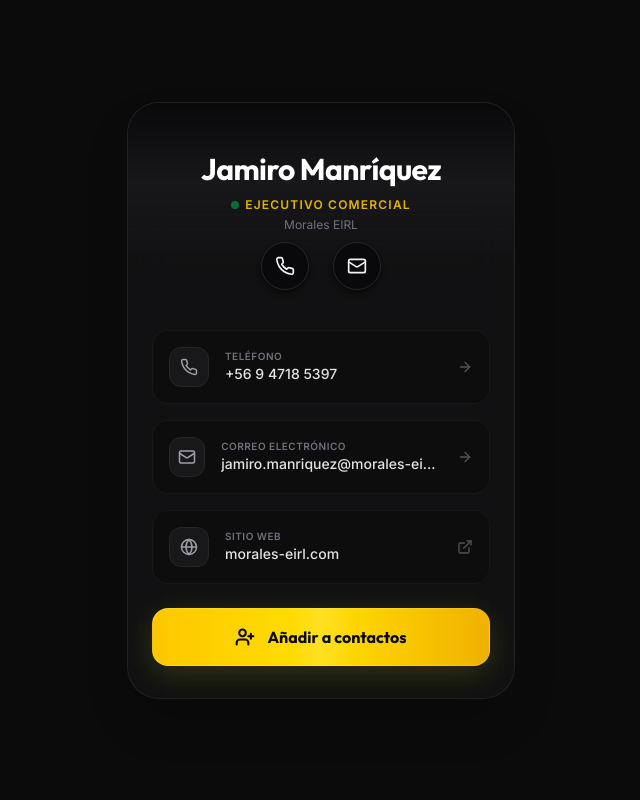
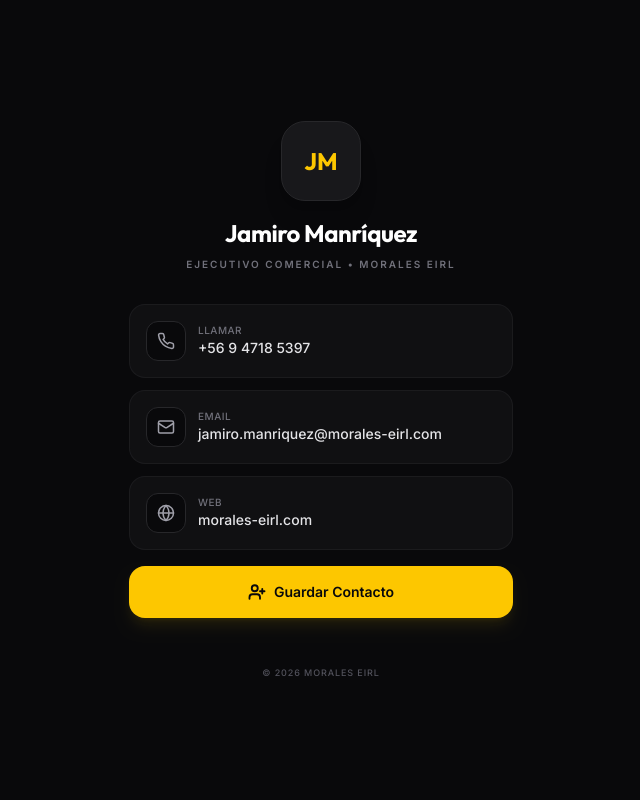
Before and after one commit to jamirou/portafolionuevo, an Astro site: page /contacto in a window 1280 px wide. Shown: the whole page, without its empty margins (319-959 px from the left). Built offline with nearby package versions, Linux system fonts and the light colour scheme; Astro itself is replaced by a stand-in of ours.

Commit message:
update contacto section2

```diff
--- a/src/pages/contacto.astro
+++ b/src/pages/contacto.astro
@@ -4,151 +4,121 @@ import favicon from "../assets/favicon.png";
 ---
 
 <!doctype html>
-<html lang="es" class="scroll-smooth">
+<html lang="es">
   <head>
     <meta charset="UTF-8" />
-    <meta name="viewport" content="width=device-width, initial-scale=1.0" />
+    <meta name="viewport" content="width=device-width, initial-scale=1.0, maximum-scale=1.0, user-scalable=no" />
 
     <!-- Favicon -->
     <link rel="icon" type="image/png" href={favicon.src} />
 
     <!-- SEO & Meta Tags -->
-    <title>Jamiro Manríquez - Contacto | Morales EIRL</title>
-    <meta name="description" content="Contacto comercial de Jamiro Manríquez, Ejecutivo Comercial en Morales EIRL. Guarda mis datos de contacto directamente en tu teléfono." />
+    <title>Jamiro Manríquez | Morales EIRL</title>
+    <meta name="description" content="Contacto comercial de Jamiro Manríquez, Ejecutivo Comercial en Morales EIRL." />
     <meta name="robots" content="noindex, nofollow" />
 
     <!-- Open Graph / Card Info -->
     <meta property="og:type" content="website" />
-    <meta property="og:title" content="Jamiro Manríquez - Contacto | Morales EIRL" />
-    <meta property="og:description" content="Contacto comercial. Añádeme a tus contactos o envíame un mensaje directo." />
+    <meta property="og:title" content="Jamiro Manríquez - Contacto" />
+    <meta property="og:description" content="Añádeme a tus contactos o envíame un mensaje directo." />
     <meta property="og:image" content="/moralesreducido.png" />
 
     <!-- Google Fonts -->
     <link rel="preconnect" href="https://fonts.googleapis.com">
     <link rel="preconnect" href="https://fonts.gstatic.com" crossorigin>
-    <link href="https://fonts.googleapis.com/css2?family=Inter:wght@300;400;500;600&family=Outfit:wght@500;700;800&display=swap" rel="stylesheet">
+    <link href="https://fonts.googleapis.com/css2?family=Inter:wght@400;500;600&family=Outfit:wght@600;700&display=swap" rel="stylesheet">
   </head>
-  <body class="bg-[#0B0B0C] text-zinc-100 antialiased selection:bg-yellow-400 selection:text-zinc-950 flex flex-col justify-center min-h-screen font-sans">
+  <body class="bg-[#09090b] text-zinc-100 antialiased selection:bg-yellow-400/30 h-dvh flex flex-col items-center justify-center font-sans overflow-hidden p-4">
 
-    <!-- Background glow elements -->
-    <div class="fixed inset-0 -z-10 overflow-hidden pointer-events-none">
-      <div class="absolute -top-[20%] left-1/2 -translate-x-1/2 w-[500px] h-[500px] bg-yellow-400/5 rounded-full blur-[120px]"></div>
-      <div class="absolute bottom-[-10%] left-10 w-[300px] h-[300px] bg-zinc-900/40 rounded-full blur-[80px]"></div>
+    <!-- Subtle Background Gradient -->
+    <div class="fixed inset-0 -z-10 bg-[radial-gradient(circle_at_50%_50%,rgba(250,204,21,0.03)_0%,rgba(9,9,11,1)_100%)]"></div>
+
+    <!-- Content Container -->
+    <div class="w-full max-w-sm flex flex-col items-center">
+
+      <!-- Profile Section -->
+      <header class="text-center mb-8">
+        <div class="w-20 h-20 bg-zinc-900 border border-zinc-800 rounded-3xl flex items-center justify-center mb-4 mx-auto shadow-xl">
+          <span class="text-2xl font-bold text-yellow-400 font-heading">JM</span>
         </div>
-
-    <!-- Main Container -->
-    <main class="w-full max-w-[420px] mx-auto px-4 py-8 flex flex-col justify-center">
-
-      <div class="bg-zinc-900/50 backdrop-blur-xl border border-zinc-800/80 rounded-[2rem] overflow-hidden shadow-2xl flex flex-col">
-
-        <!-- Header Banner (Visual Gradient) -->
-        <div class="bg-gradient-to-b from-zinc-950 via-zinc-900 to-transparent pt-12 pb-8 px-6 text-center relative border-b border-zinc-800/30">
-
-          <!-- Name and Title (Logo removed, Name is first) -->
-          <h1 class="text-3xl font-bold tracking-tight text-white font-heading">
+        <h1 class="text-2xl font-bold tracking-tight text-white font-heading">
           Jamiro Manríquez
         </h1>
-          <p class="text-xs font-semibold tracking-widest uppercase text-yellow-400/90 font-sans mt-2.5 flex items-center justify-center gap-1.5">
-            <span class="inline-block w-2 h-2 rounded-full bg-green-500 animate-pulse"></span>
-            Ejecutivo Comercial
+        <p class="text-[10px] font-semibold tracking-[0.2em] uppercase text-zinc-500 mt-2">
+          Ejecutivo Comercial • Morales EIRL
         </p>
-          <p class="text-zinc-500 text-xs mt-1">Morales EIRL</p>
-        </div>
+      </header>
 
-        <!-- Float Buttons Row (LEXO Style overlap position) -->
-        <div class="flex justify-center gap-6 -mt-6 z-10">
+      <!-- Links Stack -->
+      <nav class="w-full space-y-3">
+
+        <!-- Phone Link -->
         <a
           href="tel:+56947185397"
-            class="w-12 h-12 rounded-full bg-zinc-950 border border-zinc-800 hover:border-yellow-400/80 text-zinc-100 hover:text-yellow-400 transition-all duration-300 flex items-center justify-center hover:scale-105 active:scale-95 shadow-md shadow-black/40"
-            title="Llamar por teléfono"
+          class="flex items-center gap-3 p-4 rounded-2xl bg-zinc-900/50 hover:bg-zinc-800/80 border border-zinc-800/50 hover:border-yellow-400/30 transition-all duration-300 group"
         >
-            <svg xmlns="http://www.w3.org/2000/svg" width="20" height="20" viewBox="0 0 24 24" fill="none" stroke="currentColor" stroke-width="2" stroke-linecap="round" stroke-linejoin="round" class="lucide lucide-phone"><path d="M22 16.92v3a2 2 0 0 1-2.18 2 19.79 19.79 0 0 1-8.63-3.07 19.5 19.5 0 0 1-6-6 19.79 19.79 0 0 1-3.07-8.67A2 2 0 0 1 4.11 2h3a2 2 0 0 1 2 1.72 12.84 12.84 0 0 0 .7 2.81 2 2 0 0 1-.45 2.11L8.09 9.91a16 16 0 0 0 6 6l1.27-1.27a2 2 0 0 1 2.11-.45 12.84 12.84 0 0 0 2.81.7A2 2 0 0 1 22 16.92z"/></svg>
-          </a>
-          <a
-            href="mailto:jamiro.manriquez@morales-eirl.com"
-            class="w-12 h-12 rounded-full bg-zinc-950 border border-zinc-800 hover:border-yellow-400/80 text-zinc-100 hover:text-yellow-400 transition-all duration-300 flex items-center justify-center hover:scale-105 active:scale-95 shadow-md shadow-black/40"
-            title="Enviar correo"
-          >
-            <svg xmlns="http://www.w3.org/2000/svg" width="20" height="20" viewBox="0 0 24 24" fill="none" stroke="currentColor" stroke-width="2" stroke-linecap="round" stroke-linejoin="round" class="lucide lucide-mail"><rect width="20" height="16" x="2" y="4" rx="2"/><path d="m22 7-8.97 5.7a1.94 1.94 0 0 1-2.06 0L2 7"/></svg>
-          </a>
-        </div>
-
-        <!-- Contact Detail Cards -->
-        <div class="px-6 pt-10 pb-8 space-y-4">
-
-          <!-- Phone Item -->
-          <a
-            href="tel:+56947185397"
-            class="group flex items-center gap-4 p-4 rounded-2xl bg-zinc-950/40 hover:bg-zinc-900/60 border border-zinc-800/40 hover:border-zinc-800 transition-all duration-300"
-          >
-            <div class="w-10 h-10 rounded-xl bg-zinc-900 flex items-center justify-center border border-zinc-800 text-zinc-400 group-hover:text-yellow-400 group-hover:border-yellow-400/20 transition-all duration-300">
+          <div class="w-10 h-10 rounded-xl bg-zinc-950 flex items-center justify-center border border-zinc-800 text-zinc-400 group-hover:text-yellow-400 transition-colors">
             <svg xmlns="http://www.w3.org/2000/svg" width="18" height="18" viewBox="0 0 24 24" fill="none" stroke="currentColor" stroke-width="2" stroke-linecap="round" stroke-linejoin="round"><path d="M22 16.92v3a2 2 0 0 1-2.18 2 19.79 19.79 0 0 1-8.63-3.07 19.5 19.5 0 0 1-6-6 19.79 19.79 0 0 1-3.07-8.67A2 2 0 0 1 4.11 2h3a2 2 0 0 1 2 1.72 12.84 12.84 0 0 0 .7 2.81 2 2 0 0 1-.45 2.11L8.09 9.91a16 16 0 0 0 6 6l1.27-1.27a2 2 0 0 1 2.11-.45 12.84 12.84 0 0 0 2.81.7A2 2 0 0 1 22 16.92z"/></svg>
           </div>
-            <div class="flex-grow min-w-0">
-              <p class="text-[10px] uppercase tracking-wider text-zinc-500 font-semibold">Teléfono</p>
-              <p class="text-sm font-medium text-zinc-200 group-hover:text-white transition-colors truncate">+56 9 4718 5397</p>
-            </div>
-            <div class="text-zinc-600 group-hover:text-yellow-400 transition-colors">
-              <svg xmlns="http://www.w3.org/2000/svg" width="16" height="16" viewBox="0 0 24 24" fill="none" stroke="currentColor" stroke-width="2" stroke-linecap="round" stroke-linejoin="round"><path d="M5 12h14"/><path d="m12 5 7 7-7 7"/></svg>
+          <div class="flex-grow">
+            <p class="text-[10px] uppercase tracking-wider text-zinc-500 font-medium">Llamar</p>
+            <p class="text-sm font-medium text-zinc-200">+56 9 4718 5397</p>
           </div>
         </a>
 
-          <!-- Email Item -->
+        <!-- Email Link -->
         <a
           href="mailto:jamiro.manriquez@morales-eirl.com"
-            class="group flex items-center gap-4 p-4 rounded-2xl bg-zinc-950/40 hover:bg-zinc-900/60 border border-zinc-800/40 hover:border-zinc-800 transition-all duration-300"
+          class="flex items-center gap-3 p-4 rounded-2xl bg-zinc-900/50 hover:bg-zinc-800/80 border border-zinc-800/50 hover:border-yellow-400/30 transition-all duration-300 group"
         >
-            <div class="w-10 h-10 rounded-xl bg-zinc-900 flex items-center justify-center border border-zinc-800 text-zinc-400 group-hover:text-yellow-400 group-hover:border-yellow-400/20 transition-all duration-300">
+          <div class="w-10 h-10 rounded-xl bg-zinc-950 flex items-center justify-center border border-zinc-800 text-zinc-400 group-hover:text-yellow-400 transition-colors">
             <svg xmlns="http://www.w3.org/2000/svg" width="18" height="18" viewBox="0 0 24 24" fill="none" stroke="currentColor" stroke-width="2" stroke-linecap="round" stroke-linejoin="round"><rect width="20" height="16" x="2" y="4" rx="2"/><path d="m22 7-8.97 5.7a1.94 1.94 0 0 1-2.06 0L2 7"/></svg>
           </div>
-            <div class="flex-grow min-w-0">
-              <p class="text-[10px] uppercase tracking-wider text-zinc-500 font-semibold">Correo Electrónico</p>
-              <p class="text-sm font-medium text-zinc-200 group-hover:text-white transition-colors truncate">jamiro.manriquez@morales-eirl.com</p>
-            </div>
-            <div class="text-zinc-600 group-hover:text-yellow-400 transition-colors">
-              <svg xmlns="http://www.w3.org/2000/svg" width="16" height="16" viewBox="0 0 24 24" fill="none" stroke="currentColor" stroke-width="2" stroke-linecap="round" stroke-linejoin="round"><path d="M5 12h14"/><path d="m12 5 7 7-7 7"/></svg>
+          <div class="flex-grow">
+            <p class="text-[10px] uppercase tracking-wider text-zinc-500 font-medium">Email</p>
+            <p class="text-sm font-medium text-zinc-200">jamiro.manriquez@morales-eirl.com</p>
           </div>
         </a>
 
-          <!-- Website Item -->
+        <!-- Website Link -->
         <a
           href="https://morales-eirl.com/"
           target="_blank"
           rel="noopener noreferrer"
-            class="group flex items-center gap-4 p-4 rounded-2xl bg-zinc-950/40 hover:bg-zinc-900/60 border border-zinc-800/40 hover:border-zinc-800 transition-all duration-300"
+          class="flex items-center gap-3 p-4 rounded-2xl bg-zinc-900/50 hover:bg-zinc-800/80 border border-zinc-800/50 hover:border-yellow-400/30 transition-all duration-300 group"
         >
-            <div class="w-10 h-10 rounded-xl bg-zinc-900 flex items-center justify-center border border-zinc-800 text-zinc-400 group-hover:text-yellow-400 group-hover:border-yellow-400/20 transition-all duration-300">
+          <div class="w-10 h-10 rounded-xl bg-zinc-950 flex items-center justify-center border border-zinc-800 text-zinc-400 group-hover:text-yellow-400 transition-colors">
             <svg xmlns="http://www.w3.org/2000/svg" width="18" height="18" viewBox="0 0 24 24" fill="none" stroke="currentColor" stroke-width="2" stroke-linecap="round" stroke-linejoin="round"><circle cx="12" cy="12" r="10"/><path d="M12 2a14.5 14.5 0 0 0 0 20 14.5 14.5 0 0 0 0-20"/><path d="M2 12h20"/></svg>
           </div>
-            <div class="flex-grow min-w-0">
-              <p class="text-[10px] uppercase tracking-wider text-zinc-500 font-semibold">Sitio Web</p>
-              <p class="text-sm font-medium text-zinc-200 group-hover:text-white transition-colors truncate">morales-eirl.com</p>
-            </div>
-            <div class="text-zinc-600 group-hover:text-yellow-400 transition-colors">
-              <svg xmlns="http://www.w3.org/2000/svg" width="16" height="16" viewBox="0 0 24 24" fill="none" stroke="currentColor" stroke-width="2" stroke-linecap="round" stroke-linejoin="round"><path d="M15 3h6v6"/><path d="M10 14 21 3"/><path d="M18 13v6a2 2 0 0 1-2 2H5a2 2 0 0 1-2-2V8a2 2 0 0 1 2-2h6"/></svg>
+          <div class="flex-grow">
+            <p class="text-[10px] uppercase tracking-wider text-zinc-500 font-medium">Web</p>
+            <p class="text-sm font-medium text-zinc-200">morales-eirl.com</p>
           </div>
         </a>
 
-          <!-- Download Contact CTA -->
+        <!-- Download vCard CTA -->
         <button
           id="download-vcard"
-            class="w-full mt-6 bg-gradient-to-r from-yellow-400 via-yellow-300 to-yellow-500 hover:from-yellow-300 hover:to-yellow-400 text-zinc-950 font-bold py-4 px-6 rounded-2xl shadow-[0_8px_30px_rgb(234,255,18,0.15)] hover:shadow-[0_8px_30px_rgb(234,255,18,0.3)] active:scale-[0.98] transition-all duration-300 flex items-center justify-center gap-3 font-heading cursor-pointer border border-yellow-200/20 group"
+          class="w-full mt-4 bg-yellow-400 hover:bg-yellow-300 text-zinc-950 font-bold py-4 px-6 rounded-2xl transition-all duration-300 flex items-center justify-center gap-2 active:scale-[0.98] shadow-lg shadow-yellow-400/10 cursor-pointer"
         >
-            <svg xmlns="http://www.w3.org/2000/svg" width="20" height="20" viewBox="0 0 24 24" fill="none" stroke="currentColor" stroke-width="2.5" stroke-linecap="round" stroke-linejoin="round" class="group-hover:translate-y-0.5 transition-transform"><path d="M16 21v-2a4 4 0 0 0-4-4H6a4 4 0 0 0-4 4v2"/><circle cx="9" cy="7" r="4"/><line x1="19" x2="19" y1="8" y2="14"/><line x1="22" x2="16" y1="11" y2="11"/></svg>
-            <span>Añadir a contactos</span>
+          <svg xmlns="http://www.w3.org/2000/svg" width="18" height="18" viewBox="0 0 24 24" fill="none" stroke="currentColor" stroke-width="2.5" stroke-linecap="round" stroke-linejoin="round"><path d="M16 21v-2a4 4 0 0 0-4-4H6a4 4 0 0 0-4 4v2"/><circle cx="9" cy="7" r="4"/><line x1="19" x2="19" y1="8" y2="14"/><line x1="22" x2="16" y1="11" y2="11"/></svg>
+          <span class="text-sm">Guardar Contacto</span>
         </button>
 
+      </nav>
+
+      <!-- Footer -->
+      <footer class="mt-12 text-center">
+        <p class="text-[9px] uppercase tracking-widest text-zinc-600 font-medium">&copy; {new Date().getFullYear()} Morales EIRL</p>
+      </footer>
+
     </div>
-      </div>
-    </main>
 
-    <!-- Interactive vCard Generator Script -->
+    <!-- vCard Script -->
     <script>
       const downloadBtn = document.getElementById('download-vcard');
-
       if (downloadBtn) {
         downloadBtn.addEventListener('click', () => {
-          // Dynamic vCard construction (vCard format 3.0)
           const vcardData = [
             'BEGIN:VCARD',
             'VERSION:3.0',
@@ -156,33 +126,21 @@ import favicon from "../assets/favicon.png";
             'N:Manríquez;Jamiro;;;',
             'ORG:Morales EIRL',
             'TITLE:Ejecutivo Comercial',
-            'TEL;TYPE=CELL,VOICE;VALUE=uri:tel:+56947185397',
-            'EMAIL;TYPE=INTERNET,WORK,PREF:jamiro.manriquez@morales-eirl.com',
-            'URL;TYPE=WORK:https://morales-eirl.com/',
-            'REV:' + new Date().toISOString(),
+            'TEL;TYPE=CELL,VOICE:+56947185397',
+            'EMAIL;TYPE=INTERNET,WORK:jamiro.manriquez@morales-eirl.com',
+            'URL:https://morales-eirl.com/',
             'END:VCARD'
           ].join('\r\n');
 
-          try {
-            // Generate Blob and trigger download
           const blob = new Blob([vcardData], { type: 'text/vcard;charset=utf-8' });
           const url = URL.createObjectURL(blob);
           const a = document.createElement('a');
           a.href = url;
-            a.download = 'Jamiro_Manriquez_Morales.vcf';
-
-            // Append and click
+          a.download = 'Jamiro_Manriquez.vcf';
           document.body.appendChild(a);
           a.click();
-
-            // Cleanup
           document.body.removeChild(a);
           URL.revokeObjectURL(url);
-          } catch (error) {
-            console.error('Error al generar la vCard:', error);
-            // Fallback for older browsers
-            window.open('data:text/vcard;charset=utf-8,' + encodeURIComponent(vcardData));
-          }
         });
       }
     </script>
```
Lines whose indentation alone changed are shown as unchanged.
